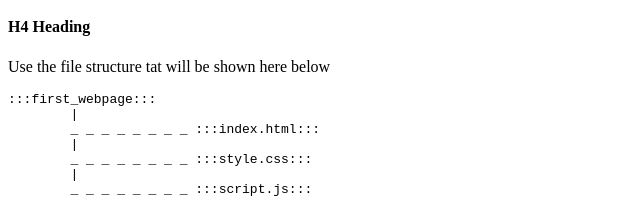
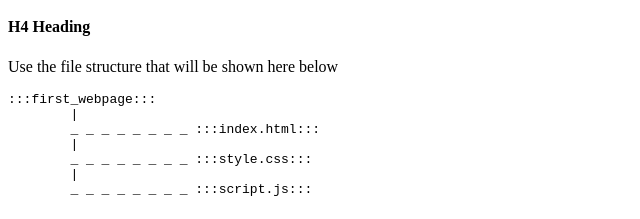
Before and after one commit to Adegokebestman/BasicHtml, a plain HTML site: page index.html in a window 1280 px wide. Shown: the part 387-606 px from the top of the page, 0-640 px from the left. Drawn offline with Linux system fonts and the light colour scheme.

Commit message:
Update index.html

```diff
--- a/index.html
+++ b/index.html
@@ -18,7 +18,7 @@ It is simply a test of how much you have been following the course.</p>
 You will have to upload this project to github... Yea.</p>
 
 <h4>H4 Heading</h4>
-<p>Use the file structure tat will be shown here below</p>
+<p>Use the file structure that will be shown here below</p>
 <pre>:::first_webpage:::
         |
         _ _ _ _ _ _ _ _ :::index.html:::
```
